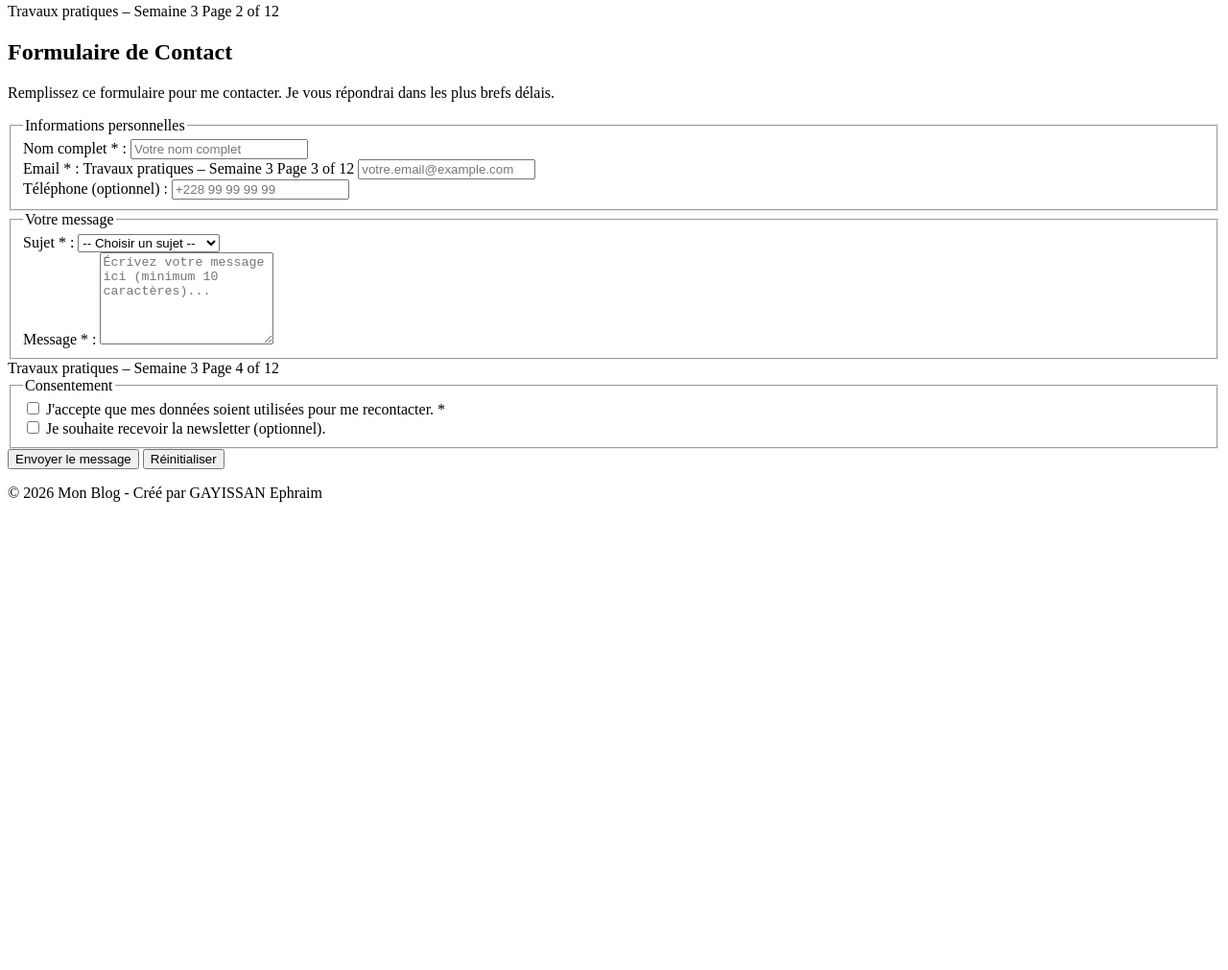
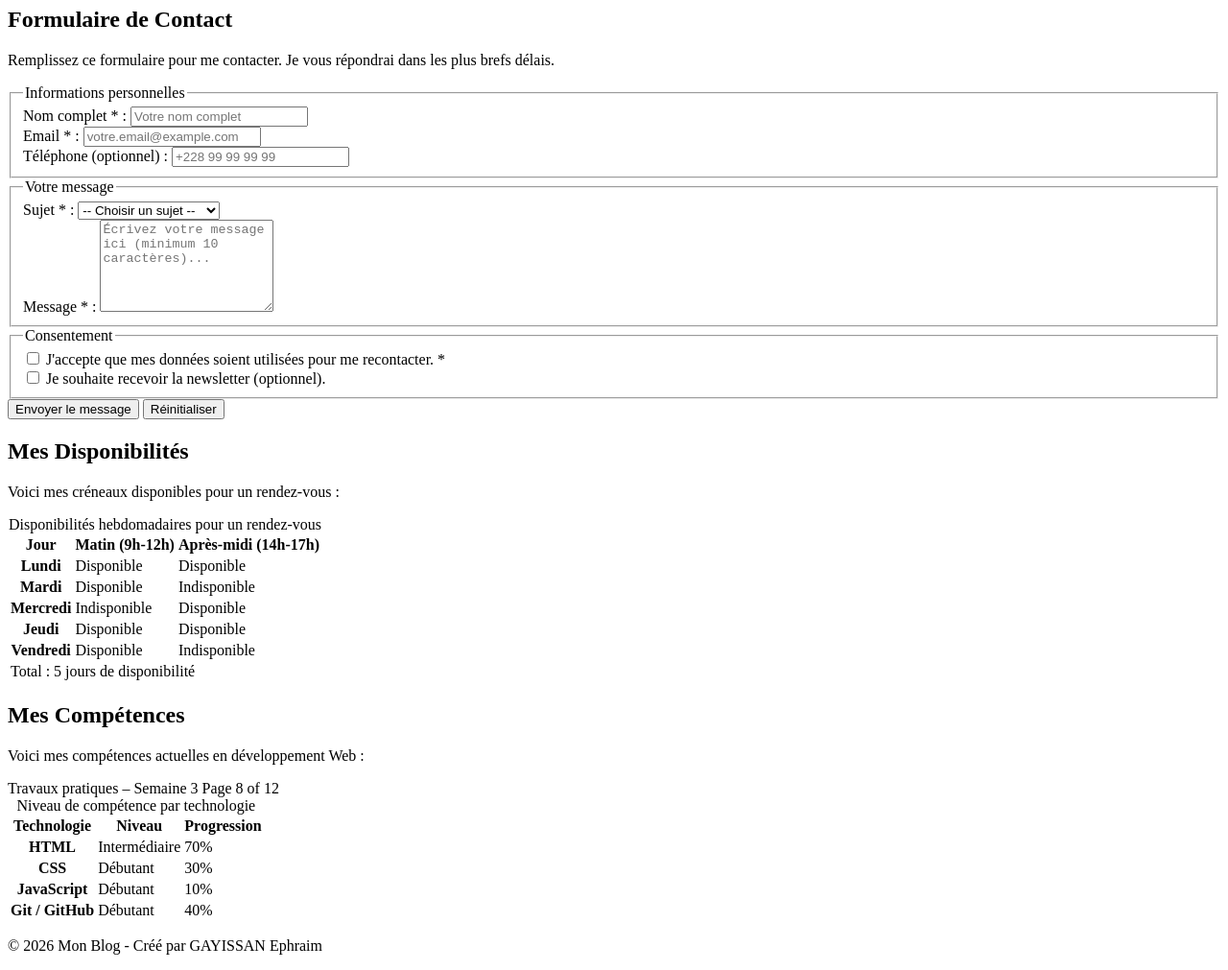
Before and after one commit to Ephraim-Gayissan/ipnet-it130-ephraim, a plain HTML site: page contact.html in a window 1280 px wide. Shown: the part 147-1158 px from the top of the page at 96% size. Before the commit the page ends 800 px from the top, so only its background shows below. Drawn offline with Linux system fonts and the light colour scheme.

Commit message:
Ajout des tableaux de disponibilités et de compétences

```diff
--- a/contact.html
+++ b/contact.html
@@ -19,7 +19,6 @@
     </header>
     <main>
       <section>
-        Travaux pratiques – Semaine 3 Page 2 of 12
         <h2>Formulaire de Contact</h2>
         <p>
           Remplissez ce formulaire pour me contacter. Je vous répondrai dans les
@@ -49,7 +48,6 @@
               <label for="email"
                 >Email <span aria-hidden="true">*</span> :
               </label>
-              Travaux pratiques – Semaine 3 Page 3 of 12
               <input
                 type="email"
                 id="email"
@@ -96,15 +94,13 @@
                 id="message"
                 name="message"
                 rows="6"
-                placeholder="Écrivez votre message ici (minimum 10
-caractères)..."
+                placeholder="Écrivez votre message ici (minimum 10 caractères)..."
                 required
                 minlength="10"
                 maxlength="1000"
               ></textarea>
             </div>
           </fieldset>
-          Travaux pratiques – Semaine 3 Page 4 of 12
           <!-- Groupe 3 : Consentement -->
           <fieldset>
             <legend>Consentement</legend>
@@ -129,6 +125,86 @@ caractères)..."
           </div>
         </form>
       </section>
+        <h2>Mes Disponibilités</h2>
+          <p>Voici mes créneaux disponibles pour un rendez-vous :</p>
+          <table>
+          <caption>Disponibilités hebdomadaires pour un rendez-vous</caption>
+          <thead>
+          <tr>
+          <th scope="col">Jour</th>
+          <th scope="col">Matin (9h-12h)</th>
+          <th scope="col">Après-midi (14h-17h)</th>
+          </tr>
+          </thead>
+          <tbody>
+          <tr>
+          <th scope="row">Lundi</th>
+          <td>Disponible</td>
+          <td>Disponible</td>
+          </tr>
+          <tr>
+          <th scope="row">Mardi</th>
+          <td>Disponible</td>
+          <td>Indisponible</td>
+          </tr>
+          <tr>
+          <th scope="row">Mercredi</th>
+          <td>Indisponible</td>
+          <td>Disponible</td>
+          </tr>
+          <tr>
+          <th scope="row">Jeudi</th>
+          <td>Disponible</td>
+          <td>Disponible</td>
+          </tr>
+          <tr>
+          <th scope="row">Vendredi</th>
+          <td>Disponible</td>
+          <td>Indisponible</td>
+          </tr>
+          </tbody>
+          <tfoot>
+          <tr>
+          <td colspan="3">Total : 5 jours de disponibilité</td>
+          </tr>
+          </tfoot>
+          </table>
+          <h2>Mes Compétences</h2>
+          <p>Voici mes compétences actuelles en développement Web :</p>
+          <table>
+          <caption>Niveau de compétence par technologie</caption>
+          <thead>
+          <tr>
+          <th scope="col">Technologie</th>
+          <th scope="col">Niveau</th>
+          <th scope="col">Progression</th>
+          </tr>
+          </thead>
+          <tbody>
+          <tr>
+          <th scope="row">HTML</th>
+          <td>Intermédiaire</td>
+          <td>70%</td>
+          </tr>
+          <tr>
+          <th scope="row">CSS</th>
+          <td>Débutant</td>
+          <td>30%</td>
+          </tr>
+          <tr>
+          <th scope="row">JavaScript</th>
+          <td>Débutant</td>
+          <td>10%</td>
+          </tr>
+          <tr>
+          Travaux pratiques – Semaine 3
+          Page 8 of 12
+          <th scope="row">Git / GitHub</th>
+          <td>Débutant</td>
+          <td>40%</td>
+          </tr>
+          </tbody>
+          </table>
     </main>
     <footer>
       <p>© 2026 Mon Blog - Créé par GAYISSAN Ephraim</p>
```
